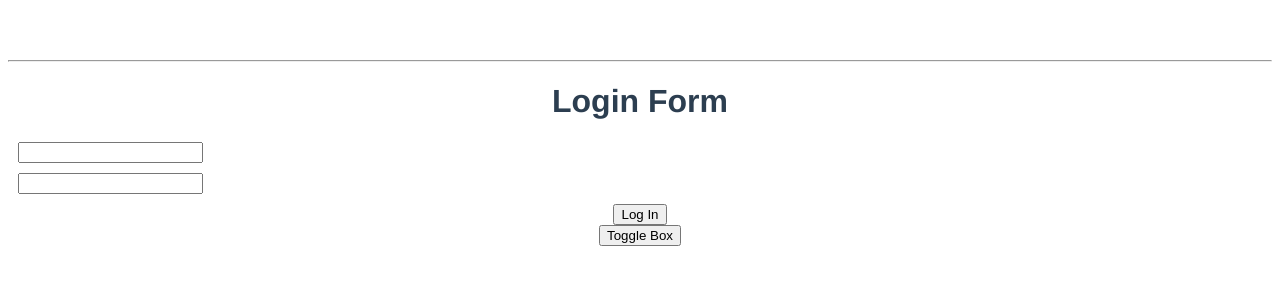
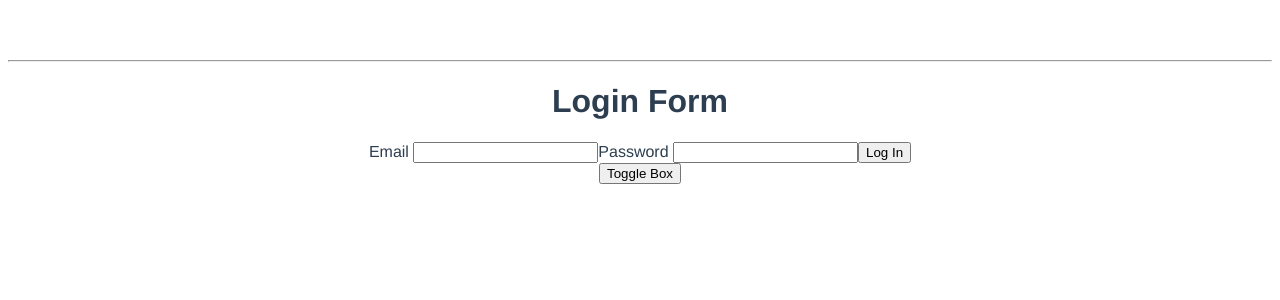
Before and after one commit to Git-push-01/hello-world1, a Vue app: page / in a window 1280 px wide. Shown: the top 300 px of the page. Built offline with nearby package versions, Linux system fonts and the light colour scheme.

Commit message:
label inputs

```diff
--- a/src/components/CustomInput.vue
+++ b/src/components/CustomInput.vue
@@ -0,0 +1,21 @@
+<template >
+<label >
+  {{label}}
+  <input type="text" >
+</label>
+
+</template>
+
+<script >
+export default{
+  name: "CustomInput",
+  props: [ "label"]
+
+
+
+
+
+
+}
+
+</script>
--- a/src/components/LoginForm.vue
+++ b/src/components/LoginForm.vue
@@ -1,22 +1,28 @@
  <template>
   <form @submit.prevent= "handleSubmit">
     <h1>{{title}}</h1>
-    <input type="email" v-model="email">
-    <input type="password" v-model="password">
+    <CustomInput type="email" :label="emailLabel"/>
+    <CustomInput type="password" :label="passwordLabel"/>
     <button>Log In</button>
   </form>
 </template>
 
 <script>
+import CustomInput from "./CustomInput.vue"
 
 export default {
 
   name: 'LoginForm',
+  components: {
+  CustomInput
+},
   data(){
     return{
       title: "Login Form",
       email:"",
-      password:""
+      password:"",
+      emailLabel:"Email",
+      passwordLabel:"Password"
     }
   },
   methods:{
@@ -27,12 +33,7 @@ export default {
 }
 </script>
 <style scoped>
-input{
-  margin: 10px;
-  display: block;
 
-
-}
 
 
 </style>
```
